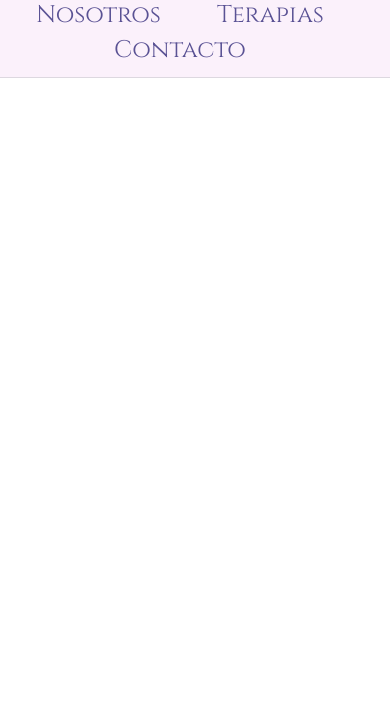
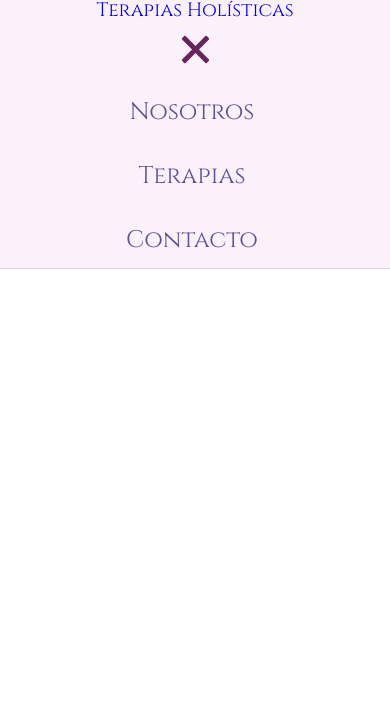
Before and after one commit to amendizabalm/Reiki, a plain HTML site: page index.html in a window 390 px wide. Shown: the part 141-844 px from the top of the page. Drawn offline with nearby package versions, Linux system fonts and the light colour scheme; a web font is replaced by a local one.

Commit message:
responsive navbar finished

```diff
--- a/index.html
+++ b/index.html
@@ -24,15 +24,16 @@
             </ul>
         </nav>
         <nav class="mobile">
-            <a id="nav-toggle" href="#" class="position"><span></span></a>
-            <ul class="mobile-list">
+            <a id="nav-toggle" href="#" class="position active"><span></span></a>
+            <ul class="mobile-list" style="display: block;">
                 <li><a href="#nosotros"></a>Nosotros</li>
-                    <li><a href="#terapias"></a>Terapias</li>
-                    <li><a href="#contacto"></a>Contacto</li>
+                <li><a href="#terapias"></a>Terapias</li>
+                <li><a href="#contacto"></a>Contacto</li>
             </ul>
         </nav>
     </header>
 <!--Scripts-->
+    <script src="https://code.jquery.com/jquery-3.1.1.min.js" integrity="sha256-hVVnYaiADRTO2PzUGmuLJr8BLUSjGIZsDYGmIJLv2b8=" crossorigin="anonymous"></script>
     <script type="text/javascript" src="resources/js/main.js"></script>
 </body>
 </html>
--- a/resources/css/style.css
+++ b/resources/css/style.css
@@ -75,3 +75,104 @@ ul{
 .mobile-list li {
     display: block;
   }
+
+  @media only screen and (max-width: 1300px){
+     header{
+        display: flex;
+        flex-direction: column;
+        align-items: center;
+    }
+
+    .mobile {
+        display: flex;
+        flex-direction: column;
+        align-items: center;
+        width: 100%;
+        background-color: #FBF1FB;
+    }
+
+    .mobile a {
+        display: inline-block;
+        margin: 12px;
+        color: black;
+    }
+
+    .desktop {
+        display: none;
+    }
+
+    .btn {
+        right: 70px;
+    }
+}
+
+  @media screen and (max-width: 900px){
+
+      .desktop{
+          display: none;
+      }
+
+      header{
+          display: flex;
+          flex-direction: column;
+          align-items: center;
+          justify-content: center;
+      }
+
+      .mobile {
+        display: flex;
+        flex-direction: column;
+        align-items: center;
+        width: 100%;
+        background-color: #FBF1FB;
+      }
+  }
+
+  /*Hamburger Icon */
+
+    #nav-toggle {
+        cursor: pointer;
+        padding: 10px 35px 16px 0px;
+  }
+
+    #nav-toggle span, #nav-toggle span:before, #nav-toggle span:after {
+        cursor: pointer;
+        border-radius: 1px;
+        height: 5px;
+        width: 35px;
+        background: #66245d;
+        position: absolute;
+        display: block;
+        content: '';
+  }
+
+  #nav-toggle span:before {
+    top: -10px;
+  }
+
+  #nav-toggle span:after {
+    bottom: -10px;
+  }
+
+
+  /*Animated Hamburger Icon*/
+
+  #nav-toggle span, #nav-toggle span:before, #nav-toggle span:after {
+    transition: all 200ms ease-in-out;
+  }
+
+  #nav-toggle.active span {
+    background-color: transparent;
+  }
+
+  #nav-toggle.active span:before, #nav-toggle.active span:after {
+    top: 0;
+  }
+
+  #nav-toggle.active span:before {
+    transform: rotate(45deg);
+  }
+
+  #nav-toggle.active span:after {
+    transform: rotate(-45deg);
+  }
--- a/resources/js/main.js
+++ b/resources/js/main.js
@@ -17,3 +17,31 @@ $(document).ready(function(){
         });
     });
     //offset returns coordinates, top is the header
+
+     //Use slick to set up carousel
+  var $galleryImg = $(".gallery img");
+  var $closeBtn = $(".btn");
+  var $carousel = $(".carousel");
+  var $overlay = $(".overlay");
+
+  $carousel.slick({
+    centerMode: true,
+    fade: true,
+    arrows: false,
+    dots: true,
+    draggable: false
+  });
+
+  $galleryImg.on("click", function(slick) {
+    var $imgId = $(this).attr("id");
+    // Kick off fade-in, specifically to set display: block
+    $overlay.fadeIn();
+    // Goto clicked image slide and ensure we trigger dimension calculation
+    $carousel.slick("slickGoTo", $imgId, true).slick("setPosition");
+  });
+
+  $closeBtn.on("click", function(event) {
+    event.preventDefault();
+    $overlay.fadeOut();
+  });
+});
```
